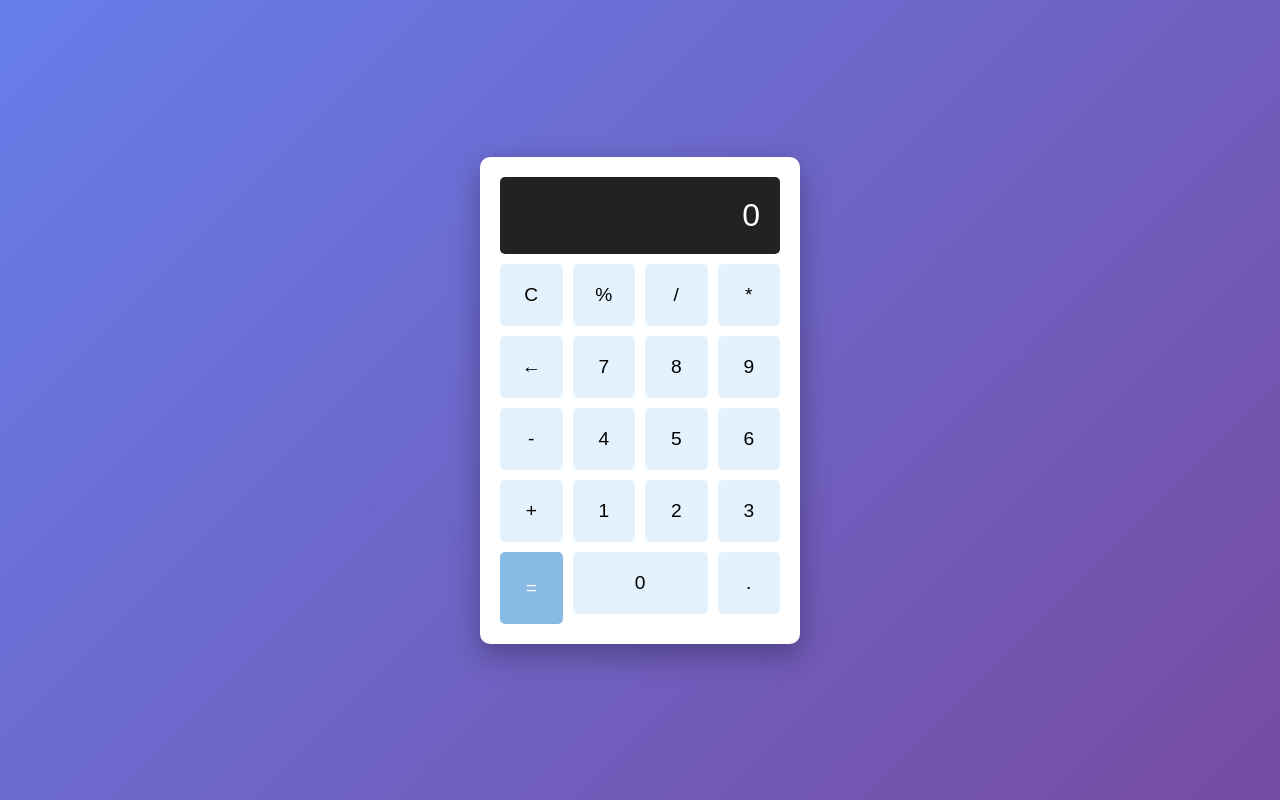
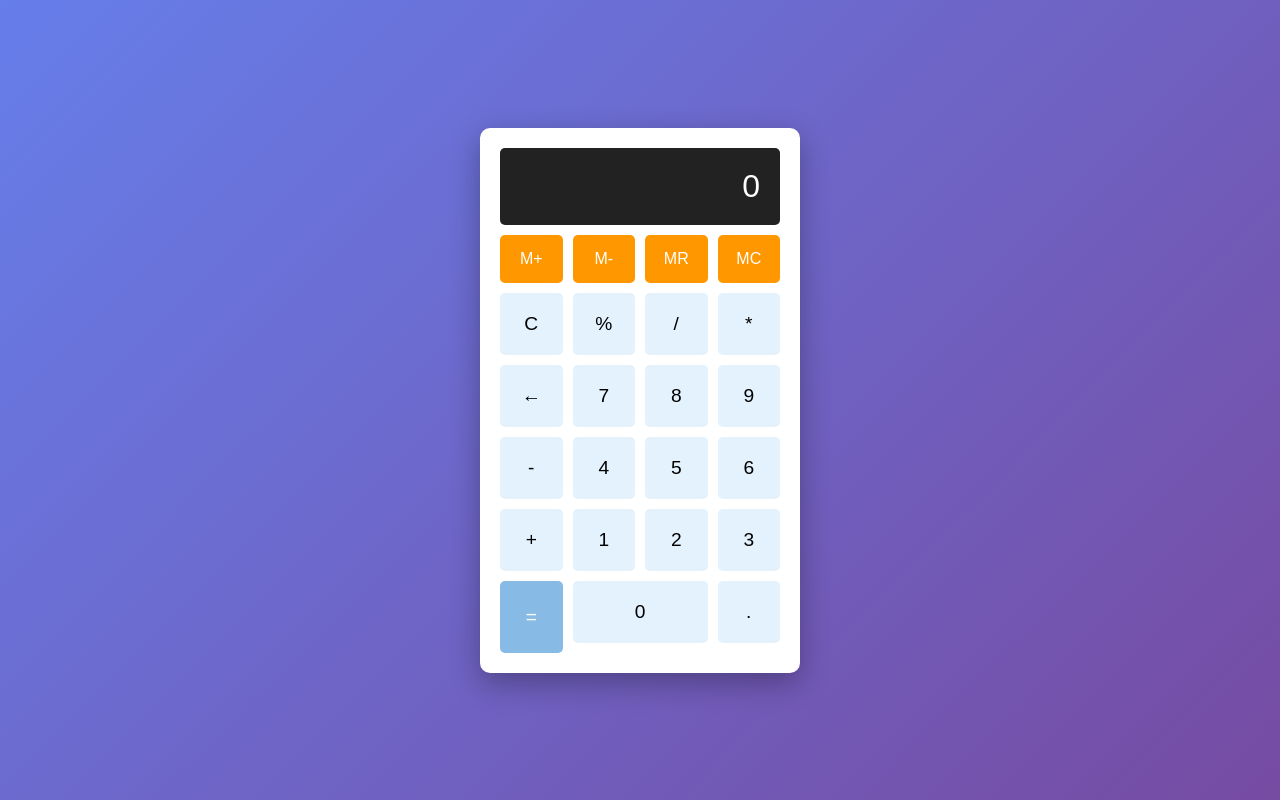
Before and after one commit to czy2007/calculator-app, a plain HTML site: page index.html in a window 1280 px wide. Drawn offline with Linux system fonts and the light colour scheme.

Commit message:
Add memory buttons UI

```diff
--- a/index.html
+++ b/index.html
@@ -9,6 +9,15 @@
 <body>
     <div class="calculator">
         <div class="display" id="display">0</div>
+
+         <!-- 新增記憶功能區 -->
+    <div class="memory-buttons">
+        <button onclick="memoryAdd()" class="memory-btn">M+</button>
+        <button onclick="memorySubtract()" class="memory-btn">M-</button>
+        <button onclick="memoryRecall()" class="memory-btn">MR</button>
+        <button onclick="memoryClear()" class="memory-btn">MC</button>
+    </div>
+
         <div class="buttons">
             <button onclick="clearDisplay()">C</button>
             <button onclick="calculatePercentage()">%</button>
--- a/style.css
+++ b/style.css
@@ -70,3 +70,29 @@ button:active {
 .zero {
     grid-column: span 2;
 }
+/* 新增記憶按鈕樣式 */
+.memory-buttons {
+    display: grid;
+    grid-template-columns: repeat(4, 1fr);
+    gap: 10px;
+    margin-bottom: 10px;
+}
+
+.memory-btn {
+    padding: 15px;
+    font-size: 1em;
+    background: #ff9800;
+    color: white;
+    border: none;
+    border-radius: 5px;
+    cursor: pointer;
+    transition: all 0.3s;
+}
+
+.memory-btn:hover {
+    background: #f57c00;
+}
+
+.memory-btn:active {
+    transform: scale(0.95);
+}
```
